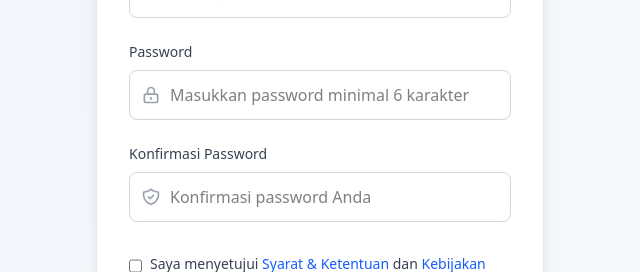
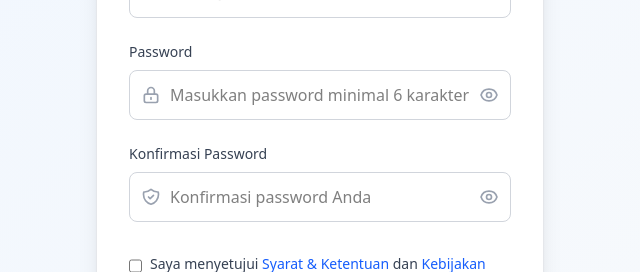
Before and after one commit to 481n4y4/MindFlow, a React (Vite) app: page /register in a window 1280 px wide. Shown: the part 395-667 px from the top of the page, without its empty margins (320-960 px from the left). Built offline with nearby package versions, Linux system fonts and the light colour scheme; a web font is replaced by a local one.

Commit message:
feat(ui): fix  ui password column login dan register page

```diff
--- a/frontend/pages/Login.jsx
+++ b/frontend/pages/Login.jsx
@@ -8,6 +8,12 @@ export default function Login() {
   const [error, setError] = useState("");
   const [isLoading, setIsLoading] = useState(false);
   const navigate = useNavigate();
+
+  const [showPassword, setShowPassword] = useState(false);
+
+  const toggleShowPassword = () => {
+    setShowPassword(!showPassword);
+  };
 
   const handleLogin = async (e) => {
     e.preventDefault();
@@ -132,7 +138,7 @@ export default function Login() {
                 </div>
                 <input
                   id="password"
-                  type="password"
+                   type={showPassword ? "text" : "password"}
                   placeholder="Masukkan password"
                   className="w-full pl-10 pr-3 py-3 border border-gray-300 rounded-lg focus:ring-2 focus:ring-blue-500 focus:border-blue-500 transition-colors"
                   value={password}
@@ -140,6 +146,23 @@ export default function Login() {
                   required
                   disabled={isLoading}
                 />
+                <button
+                  type="button"
+                  onClick={toggleShowPassword}
+                  className="absolute inset-y-0 right-0 pr-3 flex items-center"
+                  disabled={isLoading}
+                >
+                  {showPassword ? (
+                    <svg className="h-5 w-5 text-gray-400 hover:text-gray-600" fill="none" viewBox="0 0 24 24" stroke="currentColor">
+                      <path strokeLinecap="round" strokeLinejoin="round" strokeWidth={2} d="M13.875 18.825A10.05 10.05 0 0112 19c-4.478 0-8.268-2.943-9.543-7a9.97 9.97 0 011.563-3.029m5.858.908a3 3 0 114.243 4.243M9.878 9.878l4.242 4.242M9.878 9.878L6.59 6.59m7.532 7.532l3.29 3.29M3 3l3.59 3.59m0 0A9.953 9.953 0 0112 5c4.478 0 8.268 2.943 9.543 7a10.025 10.025 0 01-4.132 5.411m0 0L21 21" />
+                    </svg>
+                  ) : (
+                    <svg className="h-5 w-5 text-gray-400 hover:text-gray-600" fill="none" viewBox="0 0 24 24" stroke="currentColor">
+                      <path strokeLinecap="round" strokeLinejoin="round" strokeWidth={2} d="M15 12a3 3 0 11-6 0 3 3 0 016 0z" />
+                      <path strokeLinecap="round" strokeLinejoin="round" strokeWidth={2} d="M2.458 12C3.732 7.943 7.523 5 12 5c4.478 0 8.268 2.943 9.542 7-1.274 4.057-5.064 7-9.542 7-4.477 0-8.268-2.943-9.542-7z" />
+                    </svg>
+                  )}
+                </button>
               </div>
             </div>
 
--- a/frontend/pages/Register.jsx
+++ b/frontend/pages/Register.jsx
@@ -10,6 +10,11 @@ export default function Register() {
   const [error, setError] = useState("");
   const [isLoading, setIsLoading] = useState(false);
   const [passwordStrength, setPasswordStrength] = useState(0);
+
+  // State untuk show/hide password
+  const [showPassword, setShowPassword] = useState(false);
+  const [showConfirmPassword, setShowConfirmPassword] = useState(false);
+
   const navigate = useNavigate();
 
   // Fungsi untuk menghitung kekuatan password
@@ -27,6 +32,16 @@ export default function Register() {
     const newPassword = e.target.value;
     setPassword(newPassword);
     setPasswordStrength(calculatePasswordStrength(newPassword));
+  };
+
+  // Fungsi toggle untuk show/hide password
+  const toggleShowPassword = () => {
+    setShowPassword(!showPassword);
+  };
+
+  // Fungsi toggle untuk show/hide confirm password
+  const toggleShowConfirmPassword = () => {
+    setShowConfirmPassword(!showConfirmPassword);
   };
 
   const handleRegister = async (e) => {
@@ -195,14 +210,32 @@ export default function Register() {
                 </div>
                 <input
                   id="password"
-                  type="password"
+                  type={showPassword ? "text" : "password"}
                   placeholder="Masukkan password minimal 6 karakter"
-                  className="w-full pl-10 pr-3 py-3 border border-gray-300 rounded-lg focus:ring-2 focus:ring-blue-500 focus:border-blue-500 transition-colors"
+                  className="w-full pl-10 pr-10 py-3 border border-gray-300 rounded-lg focus:ring-2 focus:ring-blue-500 focus:border-blue-500 transition-colors"
                   value={password}
                   onChange={handlePasswordChange}
                   required
                   disabled={isLoading}
                 />
+                {/* Toggle Show/Hide Password Button */}
+                <button
+                  type="button"
+                  onClick={toggleShowPassword}
+                  className="absolute inset-y-0 right-0 pr-3 flex items-center"
+                  disabled={isLoading}
+                >
+                  {showPassword ? (
+                    <svg className="h-5 w-5 text-gray-400 hover:text-gray-600" fill="none" viewBox="0 0 24 24" stroke="currentColor">
+                      <path strokeLinecap="round" strokeLinejoin="round" strokeWidth={2} d="M13.875 18.825A10.05 10.05 0 0112 19c-4.478 0-8.268-2.943-9.543-7a9.97 9.97 0 011.563-3.029m5.858.908a3 3 0 114.243 4.243M9.878 9.878l4.242 4.242M9.878 9.878L6.59 6.59m7.532 7.532l3.29 3.29M3 3l3.59 3.59m0 0A9.953 9.953 0 0112 5c4.478 0 8.268 2.943 9.543 7a10.025 10.025 0 01-4.132 5.411m0 0L21 21" />
+                    </svg>
+                  ) : (
+                    <svg className="h-5 w-5 text-gray-400 hover:text-gray-600" fill="none" viewBox="0 0 24 24" stroke="currentColor">
+                      <path strokeLinecap="round" strokeLinejoin="round" strokeWidth={2} d="M15 12a3 3 0 11-6 0 3 3 0 016 0z" />
+                      <path strokeLinecap="round" strokeLinejoin="round" strokeWidth={2} d="M2.458 12C3.732 7.943 7.523 5 12 5c4.478 0 8.268 2.943 9.542 7-1.274 4.057-5.064 7-9.542 7-4.477 0-8.268-2.943-9.542-7z" />
+                    </svg>
+                  )}
+                </button>
               </div>
 
               {/* Password Strength Meter */}
@@ -258,9 +291,9 @@ export default function Register() {
                 </div>
                 <input
                   id="confirmPassword"
-                  type="password"
+                  type={showConfirmPassword ? "text" : "password"}
                   placeholder="Konfirmasi password Anda"
-                  className={`w-full pl-10 pr-3 py-3 border rounded-lg focus:ring-2 focus:ring-blue-500 focus:border-blue-500 transition-colors ${
+                  className={`w-full pl-10 pr-10 py-3 border rounded-lg focus:ring-2 focus:ring-blue-500 focus:border-blue-500 transition-colors ${
                     confirmPassword && password !== confirmPassword
                       ? "border-red-300"
                       : "border-gray-300"
@@ -270,6 +303,24 @@ export default function Register() {
                   required
                   disabled={isLoading}
                 />
+                {/* Toggle Show/Hide Confirm Password Button */}
+                <button
+                  type="button"
+                  onClick={toggleShowConfirmPassword}
+                  className="absolute inset-y-0 right-0 pr-3 flex items-center"
+                  disabled={isLoading}
+                >
+                  {showConfirmPassword ? (
+                    <svg className="h-5 w-5 text-gray-400 hover:text-gray-600" fill="none" viewBox="0 0 24 24" stroke="currentColor">
+                      <path strokeLinecap="round" strokeLinejoin="round" strokeWidth={2} d="M13.875 18.825A10.05 10.05 0 0112 19c-4.478 0-8.268-2.943-9.543-7a9.97 9.97 0 011.563-3.029m5.858.908a3 3 0 114.243 4.243M9.878 9.878l4.242 4.242M9.878 9.878L6.59 6.59m7.532 7.532l3.29 3.29M3 3l3.59 3.59m0 0A9.953 9.953 0 0112 5c4.478 0 8.268 2.943 9.543 7a10.025 10.025 0 01-4.132 5.411m0 0L21 21" />
+                    </svg>
+                  ) : (
+                    <svg className="h-5 w-5 text-gray-400 hover:text-gray-600" fill="none" viewBox="0 0 24 24" stroke="currentColor">
+                      <path strokeLinecap="round" strokeLinejoin="round" strokeWidth={2} d="M15 12a3 3 0 11-6 0 3 3 0 016 0z" />
+                      <path strokeLinecap="round" strokeLinejoin="round" strokeWidth={2} d="M2.458 12C3.732 7.943 7.523 5 12 5c4.478 0 8.268 2.943 9.542 7-1.274 4.057-5.064 7-9.542 7-4.477 0-8.268-2.943-9.542-7z" />
+                    </svg>
+                  )}
+                </button>
               </div>
               {confirmPassword && password !== confirmPassword && (
                 <p className="mt-2 text-sm text-red-600">Password tidak cocok</p>
```
